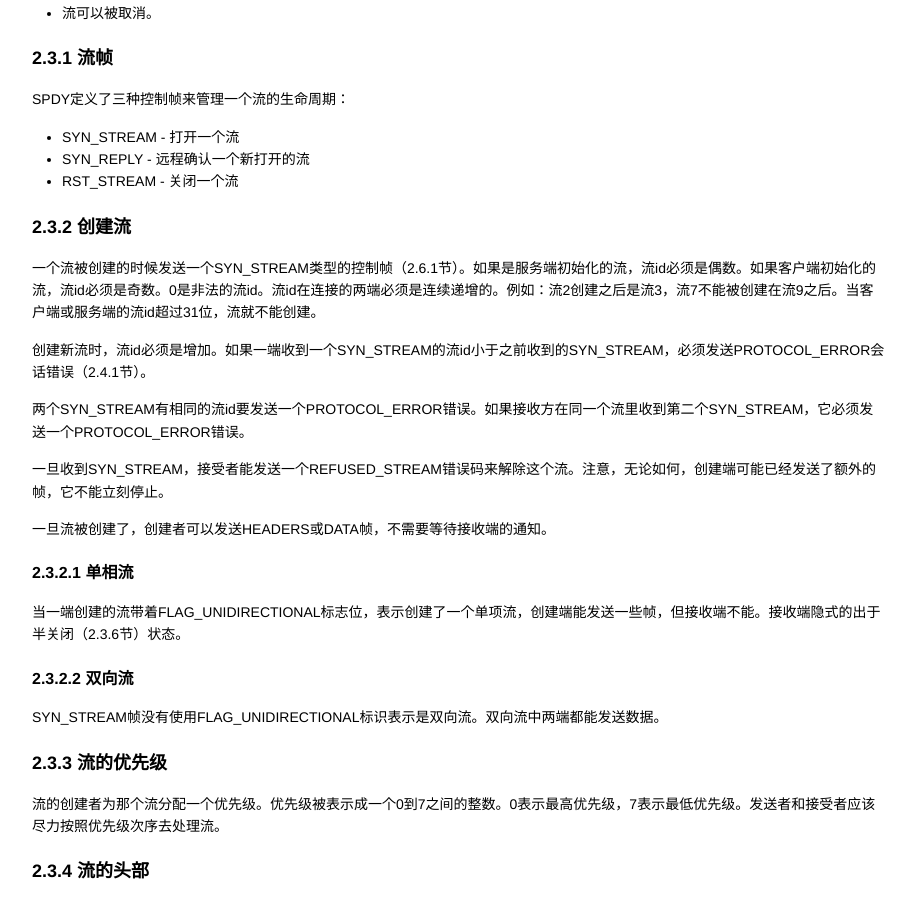
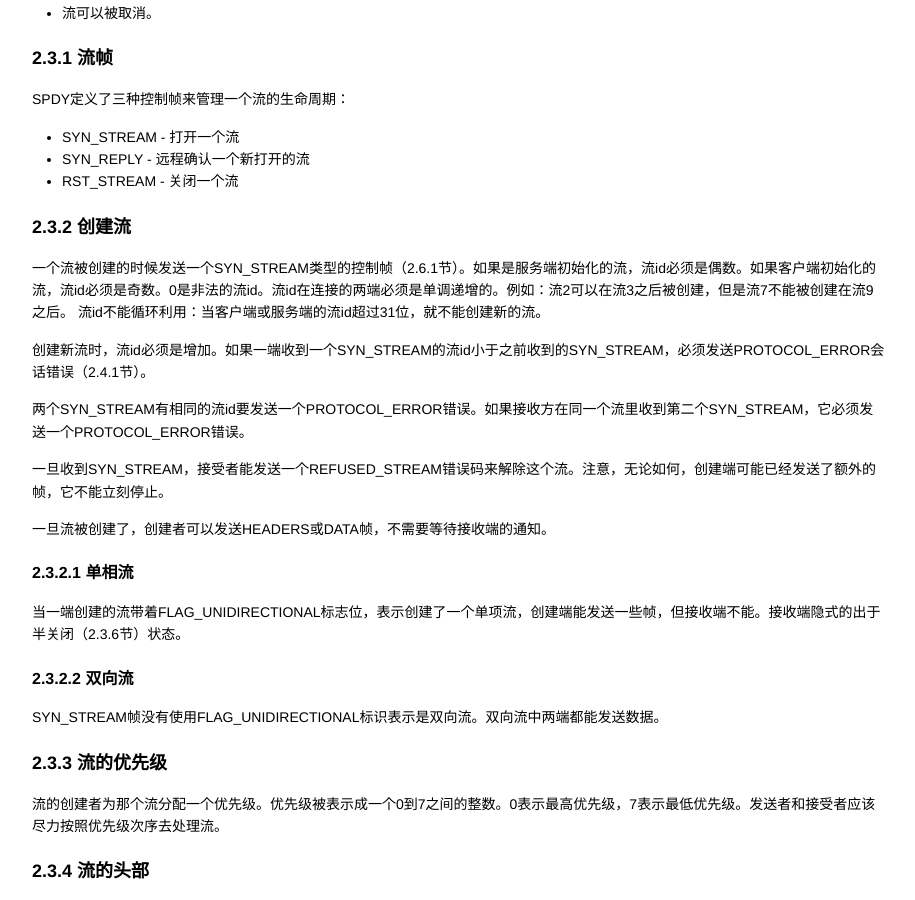
Before and after one commit to hypercube1024/firefly, a Jekyll site: the page spdy/spdy-v3-cn.html, which Jekyll copies as it is, in a window 1280 px wide and 900 px high, scrolled down 2707 px. Shown: the whole window, without its empty margins (181-1096 px from the left). Built offline with Jekyll 4.4.1, drawn with Linux system fonts in a browser that asks for light colours; some of the changed lines change nothing that is shown.

Commit message:
modify error

```diff
--- a/spdy/spdy-v3-cn.html
+++ b/spdy/spdy-v3-cn.html
@@ -2,9 +2,7 @@
 <html>
 <head>
 <meta charset="utf-8">
-<meta name="keywords" content="SPDY, HTTP, Protocol, Draft 3" />
-<meta name="description" content="SPDY Draft 3" />
-<meta name="viewport" content="width=device-width, initial-scale=1.0, user-scalable=no">
+<meta name="viewport" content="width=device-width, initial-scale=1.0, user-scalable=yes">
 <style>
 body {
   font-family: Helvetica, arial, sans-serif;
@@ -450,7 +448,7 @@
 
 <h3>2.3.2 创建流</h3>
 
-<p>一个流被创建的时候发送一个SYN_STREAM类型的控制帧（2.6.1节）。如果是服务端初始化的流，流id必须是偶数。如果客户端初始化的流，流id必须是奇数。0是非法的流id。流id在连接的两端必须是连续递增的。例如：流2创建之后是流3，流7不能被创建在流9之后。当客户端或服务端的流id超过31位，流就不能创建。</p>
+<p>一个流被创建的时候发送一个SYN_STREAM类型的控制帧（2.6.1节）。如果是服务端初始化的流，流id必须是偶数。如果客户端初始化的流，流id必须是奇数。0是非法的流id。流id在连接的两端必须是单调递增的。例如：流2可以在流3之后被创建，但是流7不能被创建在流9之后。 流id不能循环利用：当客户端或服务端的流id超过31位，就不能创建新的流。</p>
 
 <p>创建新流时，流id必须是增加。如果一端收到一个SYN_STREAM的流id小于之前收到的SYN_STREAM，必须发送PROTOCOL_ERROR会话错误（2.4.1节）。</p>
 
@@ -1411,12 +1409,12 @@
 
 <h1>12 作者地址</h1>
 
-<p><strong><em>Mike Belshe Twist</em></strong> EMail: <a href="&#109;&#x61;&#105;&#108;&#x74;&#111;&#x3a;&#109;&#98;&#101;&#x6c;&#x73;&#104;&#101;&#x40;&#x63;&#x68;&#114;&#111;&#109;&#x69;&#x75;&#x6d;&#46;&#111;&#x72;&#103;">&#x6d;&#98;&#101;&#108;&#115;&#x68;&#101;&#64;&#x63;&#104;&#x72;&#x6f;&#109;&#105;&#117;&#x6d;&#46;&#111;&#114;&#103;</a><br/>
-<strong><em>Roberto Peon Google</em></strong>, Inc EMail: <a href="&#109;&#97;&#105;&#108;&#116;&#x6f;&#x3a;&#102;&#x65;&#x6e;&#105;&#x78;&#x40;&#103;&#x6f;&#x6f;&#103;&#x6c;&#x65;&#x2e;&#x63;&#111;&#109;">&#x66;&#101;&#110;&#105;&#x78;&#x40;&#x67;&#x6f;&#x6f;&#x67;&#x6c;&#x65;&#x2e;&#x63;&#x6f;&#x6d;</a></p>
+<p><strong><em>Mike Belshe Twist</em></strong> EMail: <a href="&#109;&#97;&#105;&#x6c;&#x74;&#x6f;&#x3a;&#x6d;&#98;&#x65;&#x6c;&#115;&#x68;&#x65;&#x40;&#x63;&#104;&#114;&#x6f;&#109;&#x69;&#117;&#x6d;&#46;&#x6f;&#114;&#103;">&#x6d;&#x62;&#101;&#108;&#x73;&#x68;&#x65;&#64;&#99;&#104;&#x72;&#x6f;&#x6d;&#105;&#117;&#x6d;&#x2e;&#x6f;&#x72;&#x67;</a><br/>
+<strong><em>Roberto Peon Google</em></strong>, Inc EMail: <a href="&#x6d;&#x61;&#105;&#x6c;&#116;&#111;&#x3a;&#102;&#101;&#x6e;&#105;&#x78;&#64;&#x67;&#111;&#111;&#103;&#x6c;&#101;&#46;&#x63;&#111;&#x6d;">&#102;&#101;&#x6e;&#105;&#120;&#64;&#x67;&#x6f;&#x6f;&#103;&#x6c;&#x65;&#46;&#x63;&#111;&#x6d;</a></p>
 
 <h1>译者地址</h1>
 
-<p><strong><em>邱鹏滔</em></strong> EMail：<a href="&#109;&#97;&#x69;&#x6c;&#x74;&#111;&#58;&#57;&#53;&#x33;&#x35;&#x30;&#53;&#x33;&#x30;&#x40;&#113;&#x71;&#46;&#x63;&#111;&#x6d;">&#57;&#x35;&#51;&#x35;&#x30;&#53;&#51;&#48;&#x40;&#x71;&#113;&#x2e;&#99;&#x6f;&#x6d;</a></p>
+<p><strong><em>邱鹏滔</em></strong> EMail：<a href="&#x6d;&#x61;&#x69;&#x6c;&#x74;&#111;&#x3a;&#x39;&#53;&#51;&#53;&#48;&#x35;&#51;&#x30;&#64;&#113;&#113;&#46;&#99;&#111;&#x6d;">&#x39;&#53;&#x33;&#53;&#x30;&#x35;&#51;&#x30;&#64;&#x71;&#113;&#46;&#99;&#x6f;&#109;</a></p>
 
 <h1>版权声明</h1>
 
```
